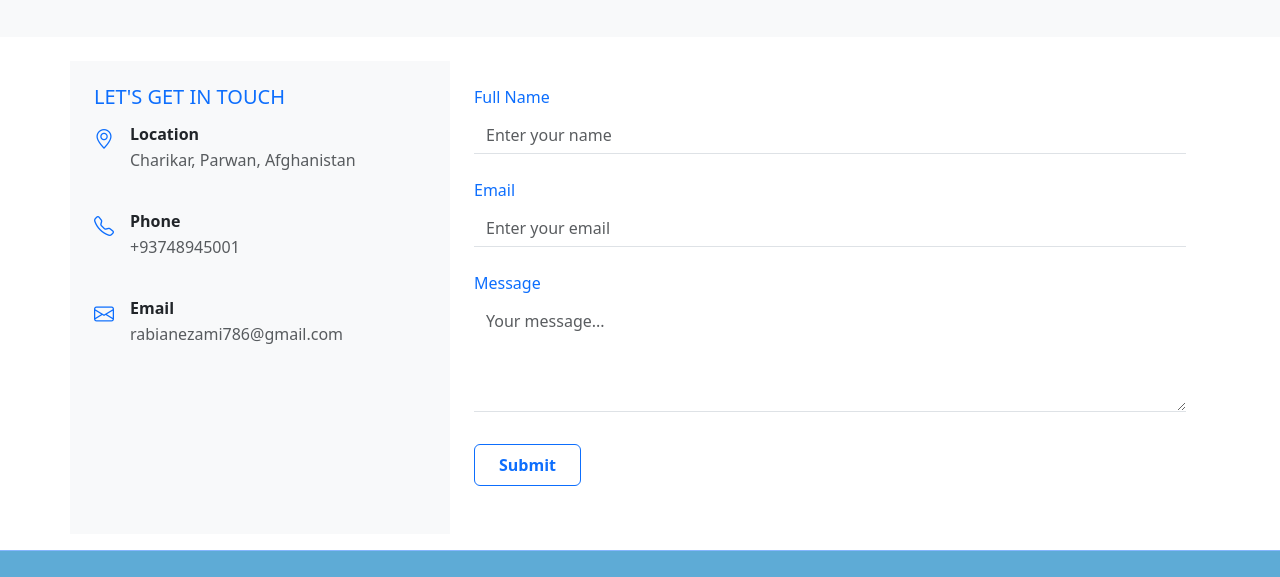
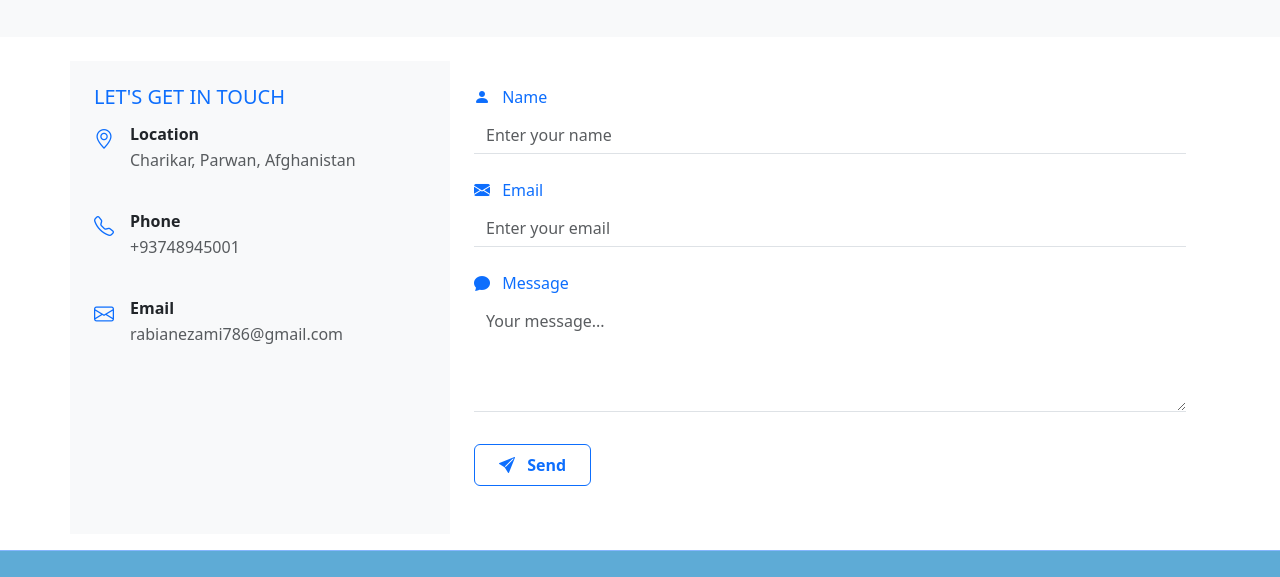
Before and after one commit to rabianezami/RoshanAI, a plain HTML site: page index.html in a window 1280 px wide. Shown: the part 1567-2144 px from the top of the page. Drawn offline with nearby package versions, Linux system fonts and the light colour scheme.

Commit message:
Update index.html

```diff
--- a/index.html
+++ b/index.html
@@ -145,19 +145,30 @@
         <div class="col-md-7 col-lg-8 p-4 bg-white">
             <form>
                 <div class="mb-4">
-                    <label for="name" class="form-label text-primary">Full Name</label>
+                    <label for="name" class="form-label text-primary">
+                        <i class="bi bi-person-fill me-2"></i> Name
+                    </label>
                     <input type="text" class="form-control border-0 border-bottom rounded-0 shadow-none" id="name" placeholder="Enter your name" required>
                 </div>
+
                 <div class="mb-4">
-                    <label for="email" class="form-label text-primary">Email</label>
+                    <label for="email" class="form-label text-primary">
+                       <i class="bi bi-envelope-fill me-2" ></i> Email
+                    </label>
                     <input type="email" class="form-control border-0 border-bottom rounded-0 shadow-none" id="email" placeholder="Enter your email" required>
                 </div>
+
                 <div class="mb-4">
-                    <label for="message" class="form-label text-primary">Message</label>
+                    <label for="message" class="form-label text-primary">
+                        <i class="bi bi-chat-fill me-2"></i> Message
+                    </label>
                     <textarea class="form-control border-0 border-bottom rounded-0 shadow-none" id="message" rows="4" placeholder="Your message..." required></textarea>
                 </div>
+
                 <div class="mb-4">
-                    <button type="submit" class="btn btn-outline-primary fw-bold py-2 px-4 mt-2" data-bs-toggle="modal" data-bs-target="#submitSuccess">Submit</button>
+                    <button type="submit" class="btn btn-outline-primary fw-bold py-2 px-4 mt-2" data-bs-toggle="modal" data-bs-target="#submitSuccess">
+                        <i class="bi bi-send-fill me-2"></i> Send
+                    </button>
                 </div>
 
             </form>
```
